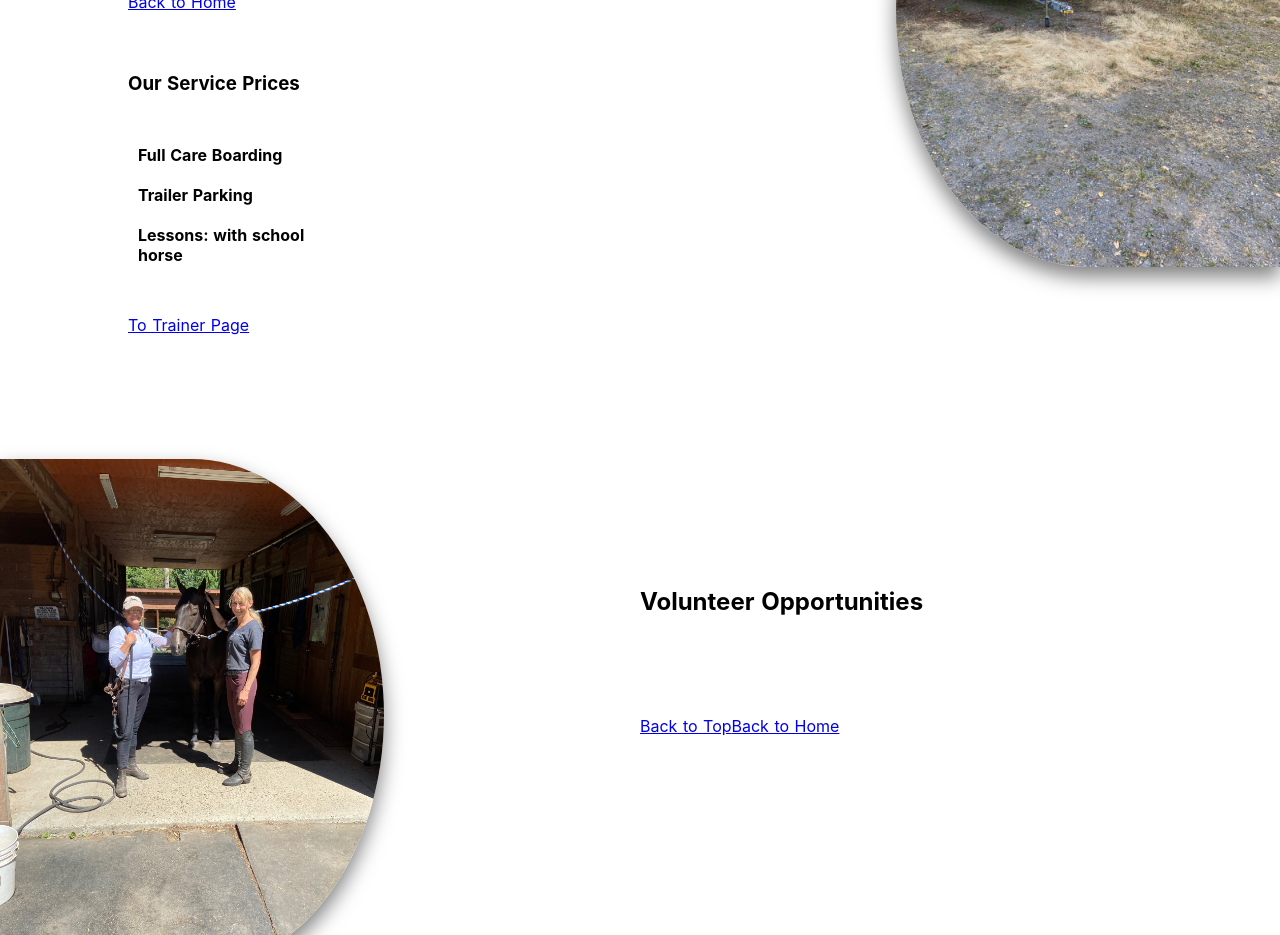
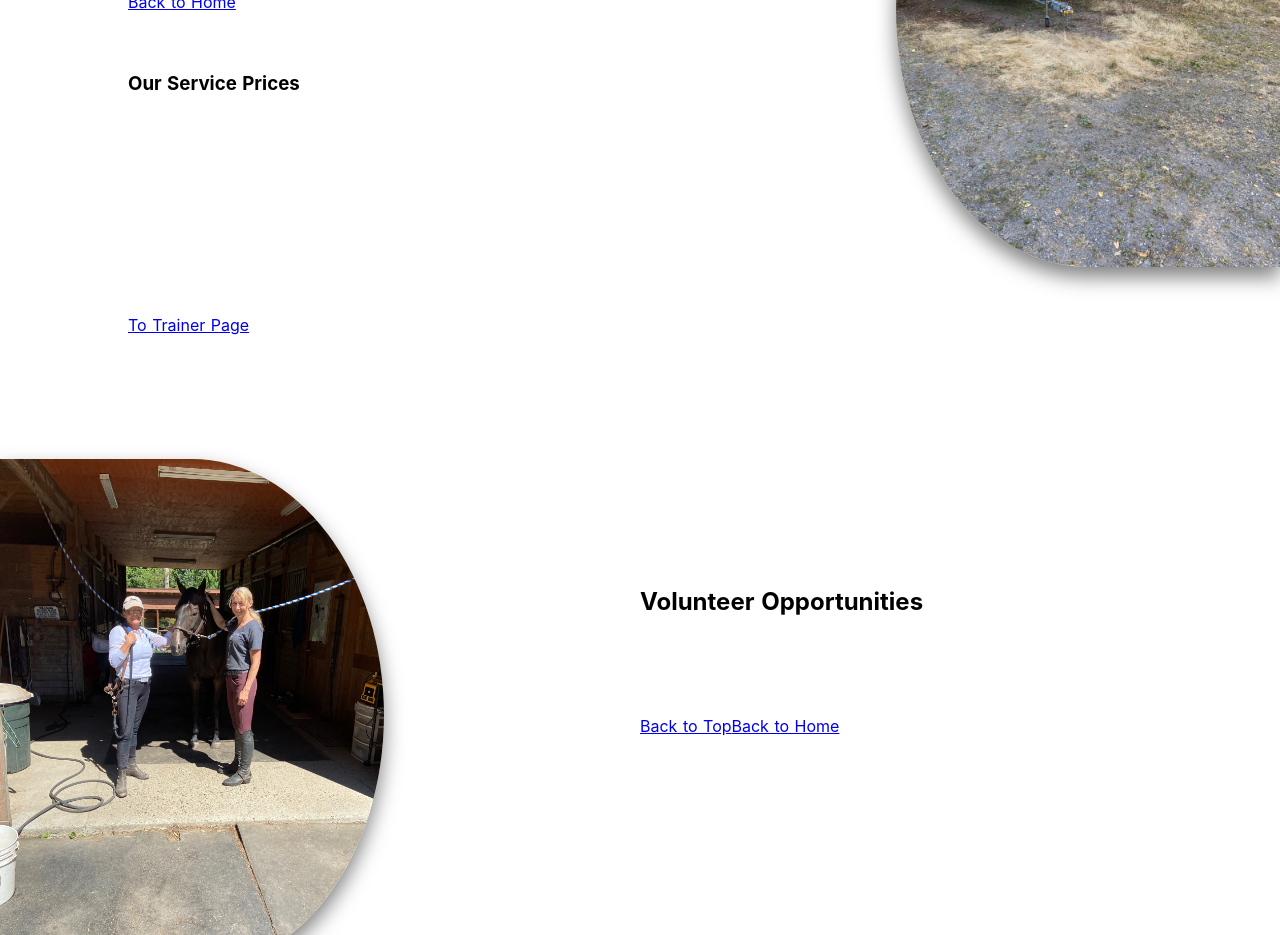
Before and after one commit to JennHopkins/dressage, a Nuxt app: page /horsethree in a window 1280 px wide. Shown: the part 1340-2275 px from the top of the page. Built offline with nearby package versions, Linux system fonts and the light colour scheme; some icons are missing.

Commit message:
Update horsethree.vue made the accordian text white..maybe

```diff
--- a/pages/horsethree.vue
+++ b/pages/horsethree.vue
@@ -73,7 +73,7 @@
                   <a name="horse-prices"><h1>Our Service Prices</h1></a>
                   <p style="color:white;">Click on each service to find its price.</p>
                   <br/>
-                  <accordian class="price-text"/>
+                  <accordian class="price-text" style="color:white;"/>
                 <br>
                 <br>
                     <nuxt-link to="/horsefour" class="board-link">To Trainer Page</nuxt-link>
```
